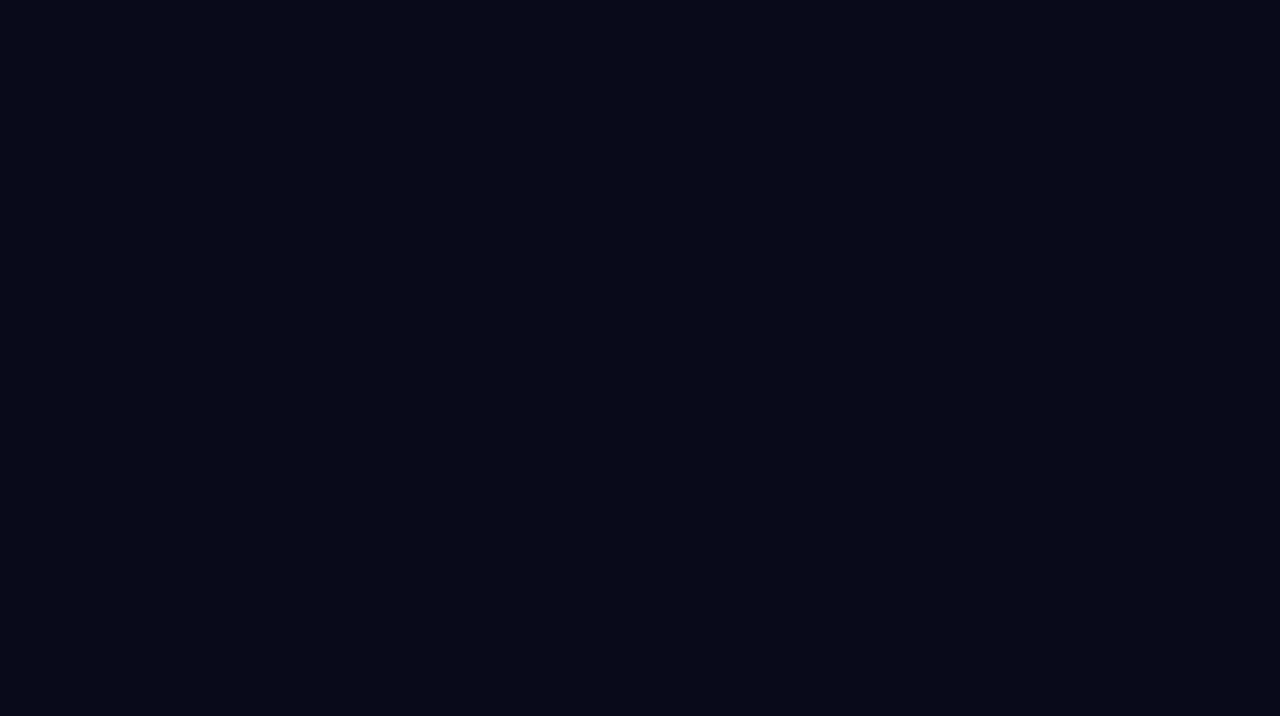
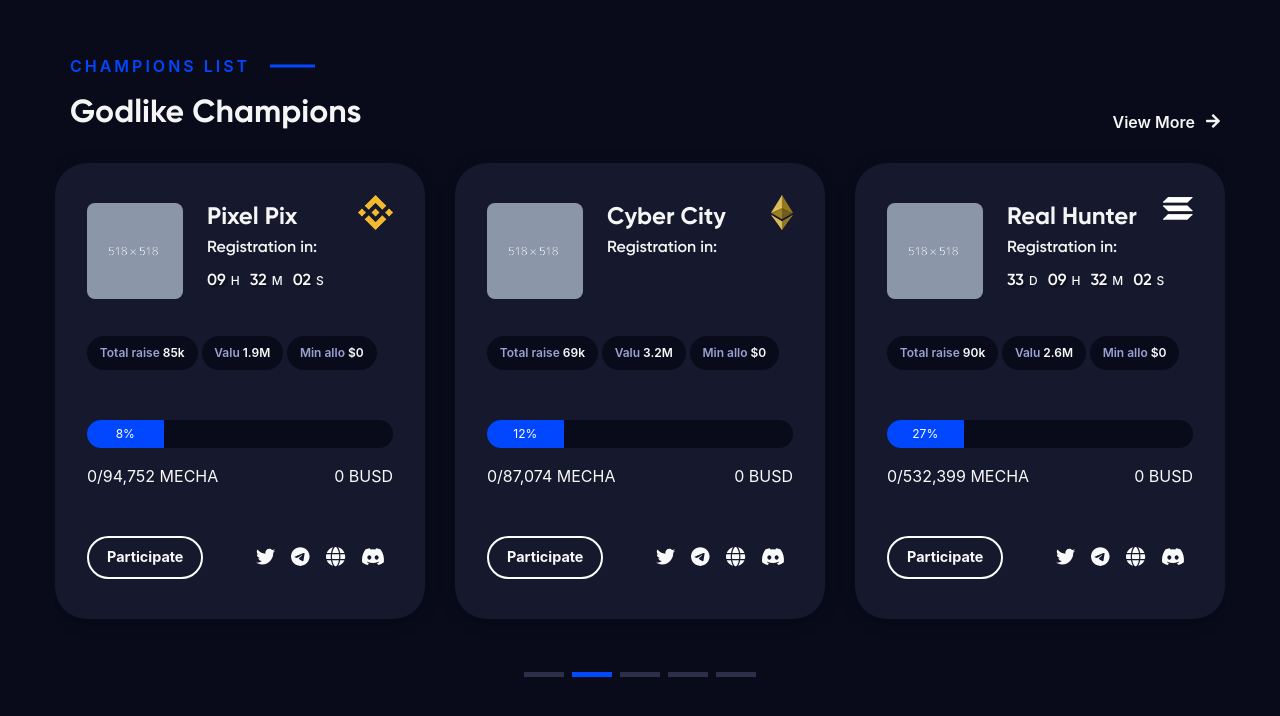
Before and after one commit to anof1r/blockchain-game, a React (Create React App) app: page / in a window 1280 px wide. Shown: the part 1269-1985 px from the top of the page. Before the commit the page ends 1193 px from the top, so only its background shows below. Built offline with nearby package versions, Linux system fonts and the light colour scheme.

Commit message:
Champions component

```diff
--- /dev/null
+++ b/src/components/Champions/Champions.jsx
@@ -0,0 +1,200 @@
+import React from 'react'
+const initData = {
+    sub_heading: "Champions List",
+    heading: "Godlike Champions",
+    btn: "View More",
+    actionBtn: "Participate"
+}
+const data = [
+    {
+        id: "1",
+        img: "/img/thumb_1.png",
+        blockchain: "/img/ethereum.png",
+        title: "Metaverse 3D",
+        reg_date: "2022-12-30",
+        raise: "100k",
+        val: "2.8M",
+        allocation: "$0",
+        progress: "25%",
+        mecha: "0/100,069 MECHA",
+        busd: "0 BUSD"
+    },
+    {
+        id: "2",
+        img: "/img/thumb_2.png",
+        blockchain: "/img/binance.png",
+        title: "Pixel Pix",
+        reg_date: "2022-11-25",
+        raise: "85k",
+        val: "1.9M",
+        allocation: "$0",
+        progress: "8%",
+        mecha: "0/94,752 MECHA",
+        busd: "0 BUSD"
+    },
+    {
+        id: "3",
+        img: "/img/thumb_3.png",
+        blockchain: "/img/ethereum-gold.png",
+        title: "Cyber City",
+        reg_date: "2022-11-18",
+        raise: "69k",
+        val: "3.2M",
+        allocation: "$0",
+        progress: "12%",
+        mecha: "0/87,074 MECHA",
+        busd: "0 BUSD"
+    },
+    {
+        id: "4",
+        img: "/img/thumb_4.png",
+        blockchain: "/img/solana.png",
+        title: "Real Hunter",
+        reg_date: "2022-12-28",
+        raise: "90k",
+        val: "2.6M",
+        allocation: "$0",
+        progress: "27%",
+        mecha: "0/532,399 MECHA",
+        busd: "0 BUSD"
+    },
+    {
+        id: "5",
+        img: "/img/thumb_5.png",
+        blockchain: "/img/ethereum-gold.png",
+        title: "BitHotel",
+        reg_date: "2022-10-30",
+        raise: "120k",
+        val: "4.8M",
+        allocation: "$0",
+        progress: "42%",
+        mecha: "0/298,064 MECHA",
+        busd: "0 BUSD"
+    }
+]
+const socialData = [
+    {
+        id: "1",
+        link: "twitter",
+        icon: "fab fa-twitter"
+    },
+    {
+        id: "2",
+        link: "telegram",
+        icon: "fab fa-telegram"
+    },
+    {
+        id: "3",
+        link: "globe",
+        icon: "fas fa-globe"
+    },
+    {
+        id: "4",
+        link: "discord",
+        icon: "fab fa-discord"
+    }
+]
+function Champions() {
+    return (
+        <section id="explore" className="project-area">
+            <div className="container">
+                <div className="row">
+                    <div className="col-12">
+                        {/* Intro */}
+                        <div className="intro d-flex justify-content-between align-items-end m-0">
+                            <div className="intro-content">
+                                <span className="intro-text">{initData.sub_heading }</span>
+                                <h3 className="mt-3 mb-0">{initData.heading }</h3>
+                            </div>
+                            <div className="intro-btn">
+                                <a className="btn content-btn" href="/project-two">{ initData.btn }</a>
+                            </div>
+                        </div>
+                    </div>
+                </div>
+                <div className="project-slides">
+                    <div className="swiper-container slider-mid items">
+                        <div className="swiper-wrapper">
+                            {data.map((item, idx) => {
+                                return (
+                                    <div key={`pd_${idx}`} className="swiper-slide item">
+                                        <div className="card project-card">
+                                            <div className="media">
+                                                <a href="/project-single">
+                                                    <img className="card-img-top avatar-max-lg" src={ item.img } alt="" />
+                                                </a>
+                                                <div className="media-body ml-4">
+                                                    <a href="/project-single">
+                                                        <h4 className="m-0">{ item.title }</h4>
+                                                    </a>
+                                                    <div className="countdown-times">
+                                                        <h6 className="my-2">Registration in:</h6>
+                                                        <div className="countdown d-flex" data-date={ item.reg_date } />
+                                                    </div>
+                                                </div>
+                                            </div>
+                                            {/* Project Body */}
+                                            <div className="card-body">
+                                                <div className="items">
+                                                    {/* Single Item */}
+                                                    <div className="single-item">
+                                                        <span>Total raise</span>
+                                                        <span> { item.raise }</span>
+                                                    </div>
+                                                    {/* Single Item */}
+                                                    <div className="single-item">
+                                                        <span>Valu</span>
+                                                        <span> { item.val }</span>
+                                                    </div>
+                                                    {/* Single Item */}
+                                                    <div className="single-item">
+                                                        <span>Min allo</span>
+                                                        <span> { item.allocation }</span>
+                                                    </div>
+                                                </div>
+                                                <div className="item-progress">
+                                                    <div className="progress mt-4 mt-md-5">
+                                                        <div className="progress-bar" role="progressbar" style={{width: '25%'}} aria-valuenow={25} aria-valuemin={0} aria-valuemax={100}>{ item.progress }</div>
+                                                    </div>
+                                                    <div className="progress-sale d-flex justify-content-between mt-3">
+                                                        <span>{ item.mecha }</span>
+                                                        <span>{ item.busd }</span>
+                                                    </div>
+                                                </div>
+                                            </div>
+                                            {/* Project Footer */}
+                                            <div className="project-footer d-flex align-items-center mt-4 mt-md-5">
+                                                <a className="btn btn-bordered-white btn-smaller" href="/project-single">{ initData.actionBtn }</a>
+                                                {/* Social Share */}
+                                                <div className="social-share ml-auto">
+                                                    <ul className="d-flex list-unstyled">
+                                                        {socialData.map((item, idx) => {
+                                                            return (
+                                                                <li key={`sd_${idx}`}>
+                                                                    <a href="/#">
+                                                                        <i className={ item.icon } />
+                                                                    </a>
+                                                                </li>
+                                                            );
+                                                        })}
+                                                    </ul>
+                                                </div>
+                                            </div>
+                                            {/* Blockchain Icon */}
+                                            <div className="blockchain-icon">
+                                                <img src={ item.blockchain } alt="" />
+                                            </div>
+                                        </div>
+                                    </div>
+                                );
+                            })}
+                        </div>
+                        <div className="swiper-pagination" />
+                    </div>
+                </div>
+            </div>
+        </section>
+    );
+}
+
+export default Champions
--- a/src/pages/ThemeOne.jsx
+++ b/src/pages/ThemeOne.jsx
@@ -1,5 +1,5 @@
 import React from 'react'
-import Content from '../components/Content/Content'
+import Champions from '../components/Champions/Champions'
 import Header from '../components/Header/Header'
 import Hero from '../components/Hero/Hero'
 import Work from '../components/Work/Work'
@@ -10,6 +10,7 @@ function ThemeOne() {
         <Header />
         <Hero />
         <Work />
+        <Champions />
     </div>
   )
 }
```
